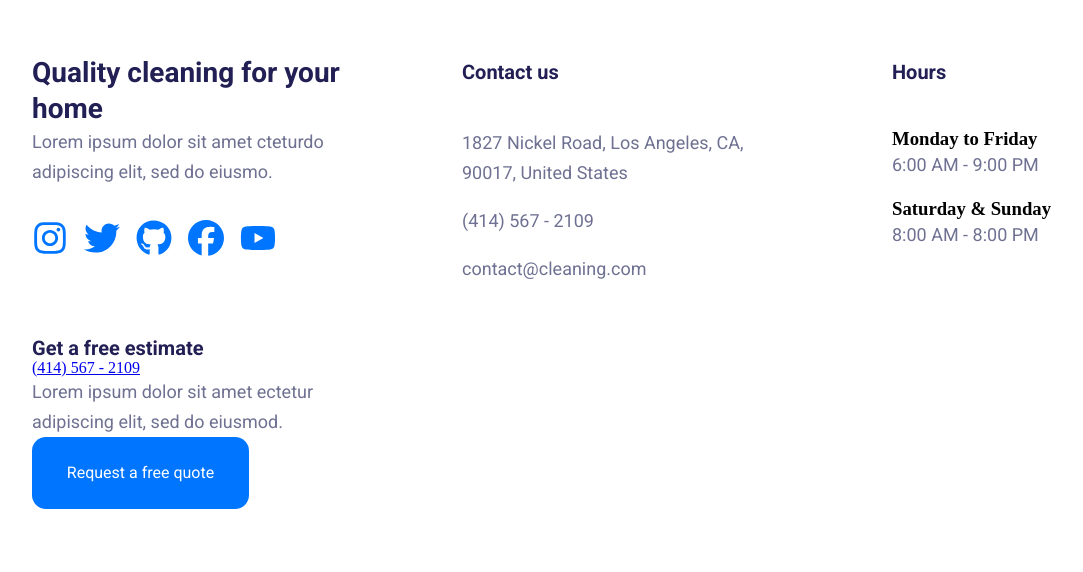
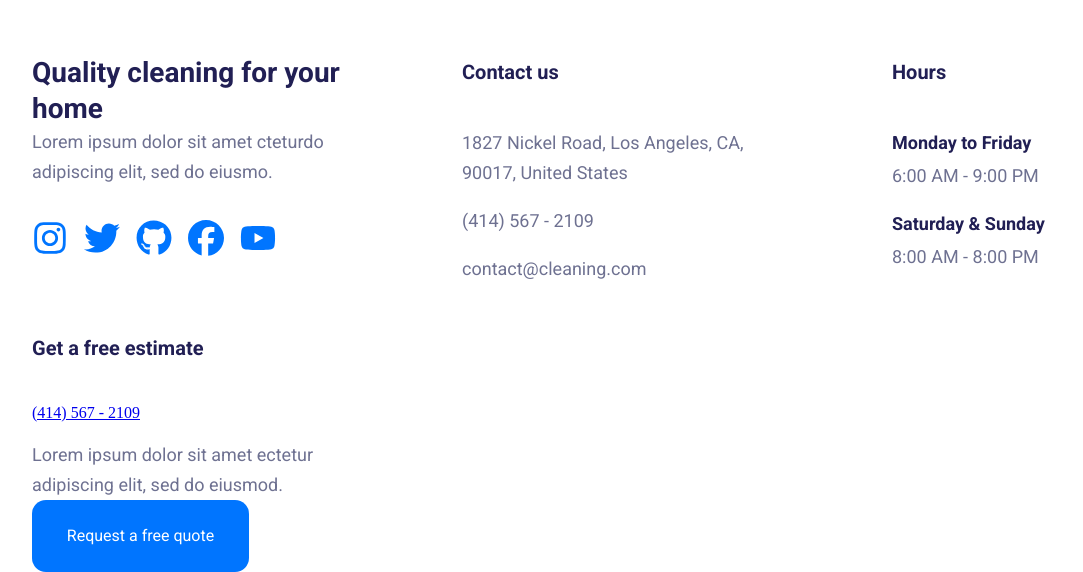
Before and after one commit to Bakha022/Cleaning-X, a React (Vite) app: page / in a window 1280 px wide. Shown: the part 6894-7466 px from the top of the page, without its empty margins (96-1179 px from the left). Before the commit the page ends 7403 px from the top, so only its background shows below. Built offline with nearby package versions, Linux system fonts and the light colour scheme.

Commit message:
hello second footer

```diff
--- a/src/components/footer/Footer.module.css
+++ b/src/components/footer/Footer.module.css
@@ -73,3 +73,15 @@
 	flex-direction: column;
 	gap: 18px;
 }
+
+
+.col-first-date h3 {
+	margin-top: 5px;
+	margin-bottom: 8px;
+	font-family: Roboto;
+font-size: 18px;
+font-weight: 700;
+line-height: 20px;
+text-align: left;
+color: #211F54;
+}
--- a/src/components/footer/footerComponent.jsx
+++ b/src/components/footer/footerComponent.jsx
@@ -49,7 +49,7 @@ const FooterComponent = () => {
 								<h3>Monday to Friday</h3>
 								<p>6:00 AM - 9:00 PM</p>
 							</div>
-						<div className={style["col-second-date"]}>
+							<div className={style["col-first-date"]}>
 								<h3>Saturday & Sunday</h3>
 								<p>8:00 AM - 8:00 PM</p>
 							</div>
@@ -58,17 +58,21 @@ const FooterComponent = () => {
 
 					<div className={style["col-3"]}>
 						<h2>Get a free estimate</h2>
+						<div className={style["footer-col-texts"]}>
 							<a className={style["phone-number"]} href='tel:994853117'>
 								(414) 567 - 2109
 							</a>
 							<p className={style["call-text"]}>
 								Lorem ipsum dolor sit amet ectetur adipiscing elit, sed do eiusmod.
 							</p>
+						</div>
 						<BtnsComponents word={"Request a free quote"} status={"primary"} />
 					</div>
 				</div>
 
 			</div>
+
+			<div className={style["line"]}></div>
 			<div className={style["footerEnd"]}>
 
 			</div>
```
Lines whose indentation alone changed are shown as unchanged.
